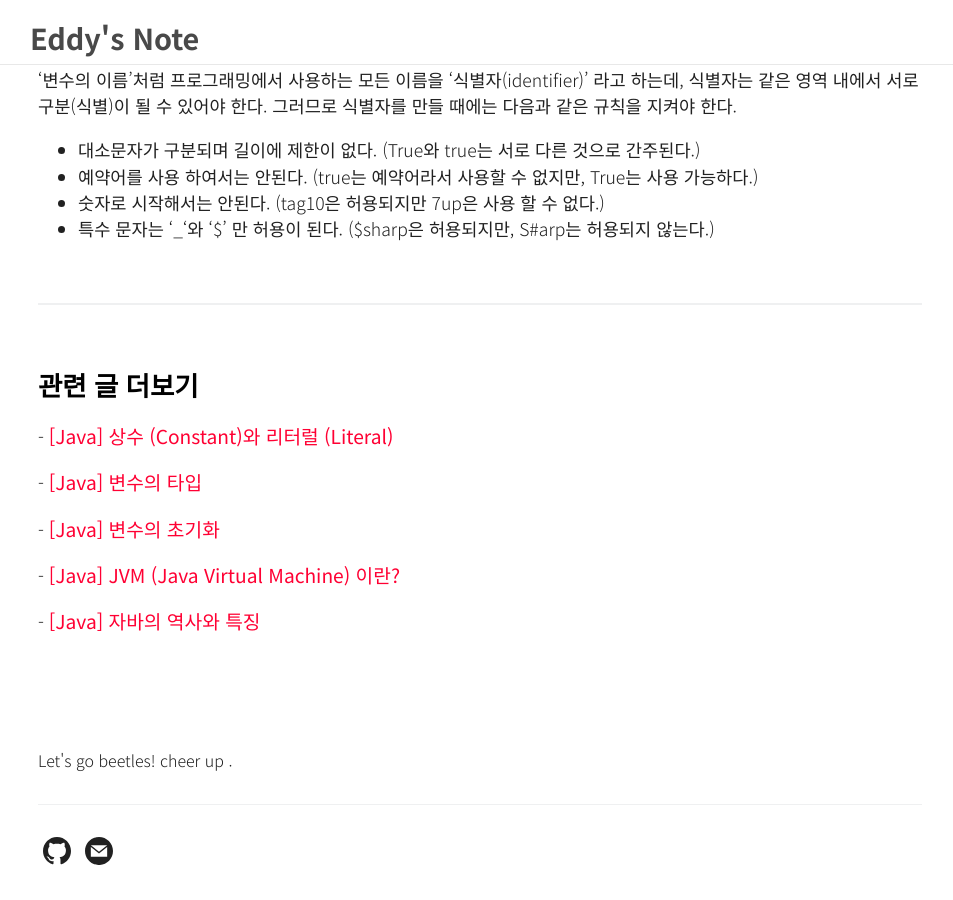
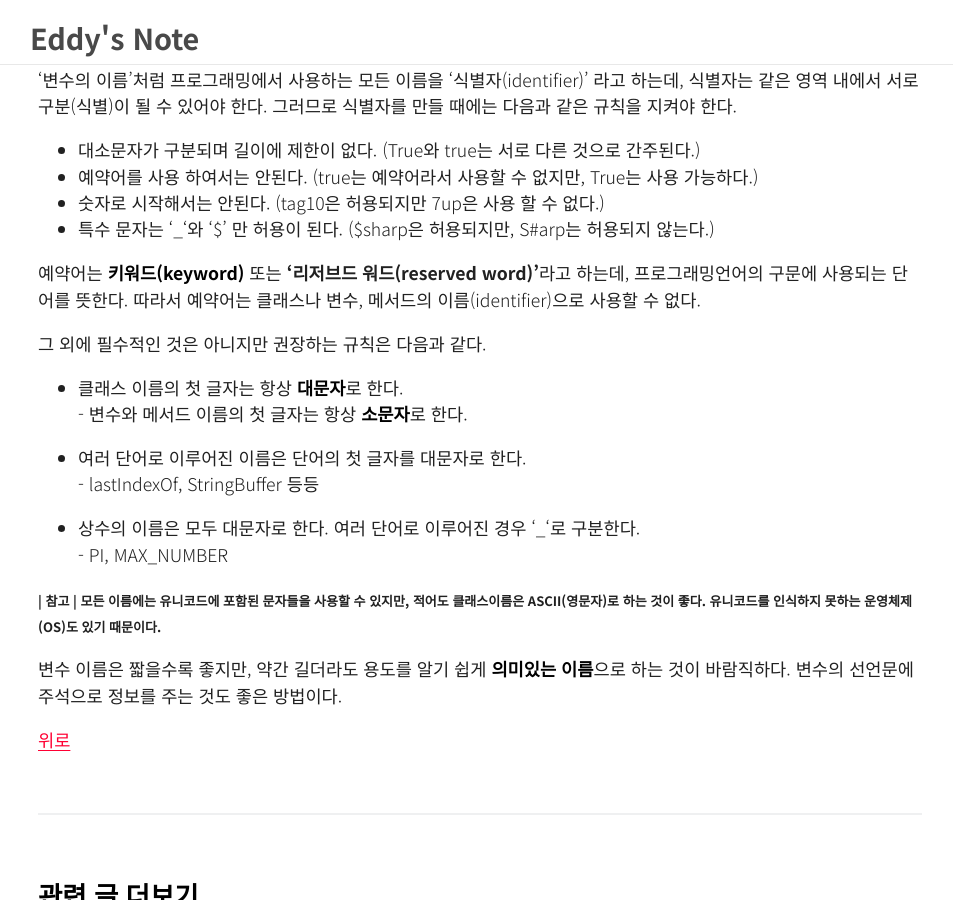
Before and after one commit to solusean/solusean.github.io, a Jekyll site: the page built from _posts/2021-06-14-Java003-variable-and-constant.md, in a window 1280 px wide and 900 px high, scrolled down 2010 px. Shown: the whole window, without its empty margins (160-1113 px from the left). Built offline with Jekyll 4.4.1, drawn with Linux system fonts in a browser that asks for light colours; comment, search, counter and statistics services are not loaded.

Commit message:
Update 2021-06-14-Java003-variable-and-constant.md

```diff
--- a/_posts/2021-06-14-Java003-variable-and-constant.md
+++ b/_posts/2021-06-14-Java003-variable-and-constant.md
@@ -59,3 +59,24 @@ int y = 0;                    int x = 0, y = 0;
 2. 예약어를 사용 하여서는 안된다. (true는 예약어라서 사용할 수 없지만, True는 사용 가능하다.)
 3. 숫자로 시작해서는 안된다. (tag10은 허용되지만 7up은 사용 할 수 없다.)
 4. 특수 문자는 '_'와 '$' 만 허용이 된다. ($sharp은 허용되지만, S#arp는 허용되지 않는다.)
+
+예약어는 **키워드(keyword)** 또는 <b>'리저브드 워드(reserved word)'</b>라고 하는데, 프로그래밍언어의 구문에 사용되는 단어를 뜻한다. 따라서 예약어는 클래스나 변수, 메서드의 이름(identifier)으로 사용할 수 없다.
+
+그 외에 필수적인 것은 아니지만 권장하는 규칙은 다음과 같다.
+
+1. 클래스 이름의 첫 글자는 항상 **대문자**로 한다.
+\- 변수와 메서드 이름의 첫 글자는 항상 **소문자**로 한다.<br/>
+
+2. 여러 단어로 이루어진 이름은 단어의 첫 글자를 대문자로 한다.
+\- lastIndexOf, StringBuffer 등등<br/>
+
+3. 상수의 이름은 모두 대문자로 한다. 여러 단어로 이루어진 경우 '_'로 구분한다.
+\- PI, MAX_NUMBER<br/>
+
+<span style="font-size:13px">
+<b>| 참고 | 모든 이름에는 유니코드에 포함된 문자들을 사용할 수 있지만, 적어도 클래스이름은 ASCII(영문자)로 하는 것이 좋다. 유니코드를 인식하지 못하는 운영체제(OS)도 있기 때문이다.<br/></b>
+</span>
+
+변수 이름은 짧을수록 좋지만, 약간 길더라도 용도를 알기 쉽게 **의미있는 이름**으로 하는 것이 바람직하다. 변수의 선언문에 주석으로 정보를 주는 것도 좋은 방법이다.
+
+[위로](#변수-variable)
```
